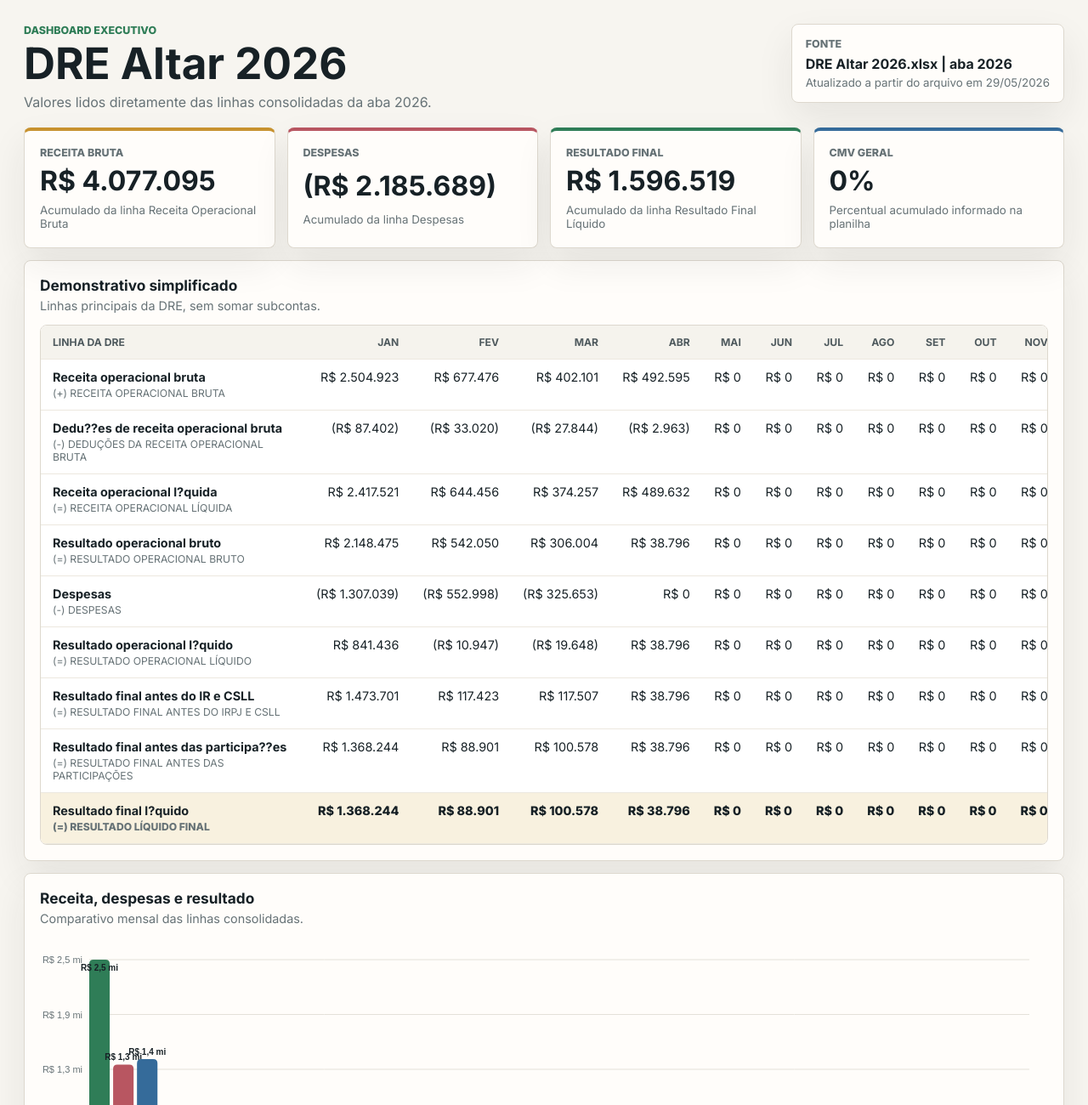
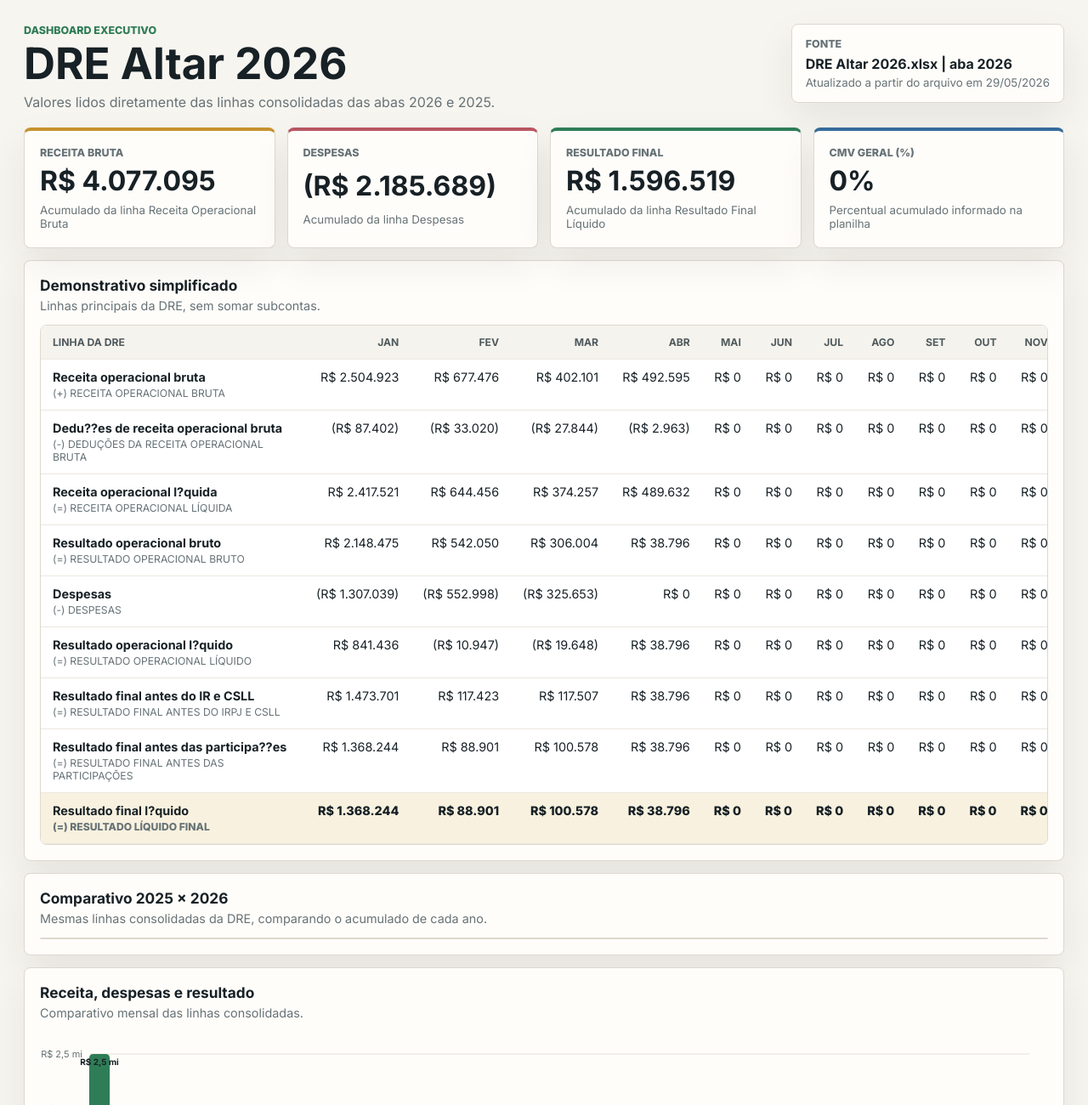
Before and after one commit to JeanBallanFilho/dre-eduarda-dashboard, a website: page index.html in a window 1280 px wide. Shown: the top 1300 px of the page at 85% size. Drawn offline with Linux system fonts and the light colour scheme.

Commit message:
Add 2025 comparison and fix DRE labels

```diff
--- a/index.html
+++ b/index.html
@@ -16,7 +16,7 @@
         <div>
           <p class="eyebrow">Dashboard executivo</p>
           <h1>DRE Altar 2026</h1>
-          <p class="subhead">Valores lidos diretamente das linhas consolidadas da aba 2026.</p>
+        <p class="subhead">Valores lidos diretamente das linhas consolidadas das abas 2026 e 2025.</p>
         </div>
         <div class="source-box">
           <span>Fonte</span>
@@ -42,7 +42,7 @@
           <small>Acumulado da linha Resultado Final Líquido</small>
         </article>
         <article class="kpi-card accent-blue">
-          <span>CMV geral</span>
+          <span>CMV geral (%)</span>
           <strong id="cmvKpi">--</strong>
           <small>Percentual acumulado informado na planilha</small>
         </article>
@@ -59,6 +59,21 @@
           <table class="statement-table">
             <thead id="statementHead"></thead>
             <tbody id="statementBody"></tbody>
+          </table>
+        </div>
+      </section>
+
+      <section class="panel statement-panel">
+        <div class="panel-header">
+          <div>
+            <h2>Comparativo 2025 x 2026</h2>
+            <p>Mesmas linhas consolidadas da DRE, comparando o acumulado de cada ano.</p>
+          </div>
+        </div>
+        <div class="table-wrap">
+          <table class="comparison-table">
+            <thead id="comparisonHead"></thead>
+            <tbody id="comparisonBody"></tbody>
           </table>
         </div>
       </section>
```
